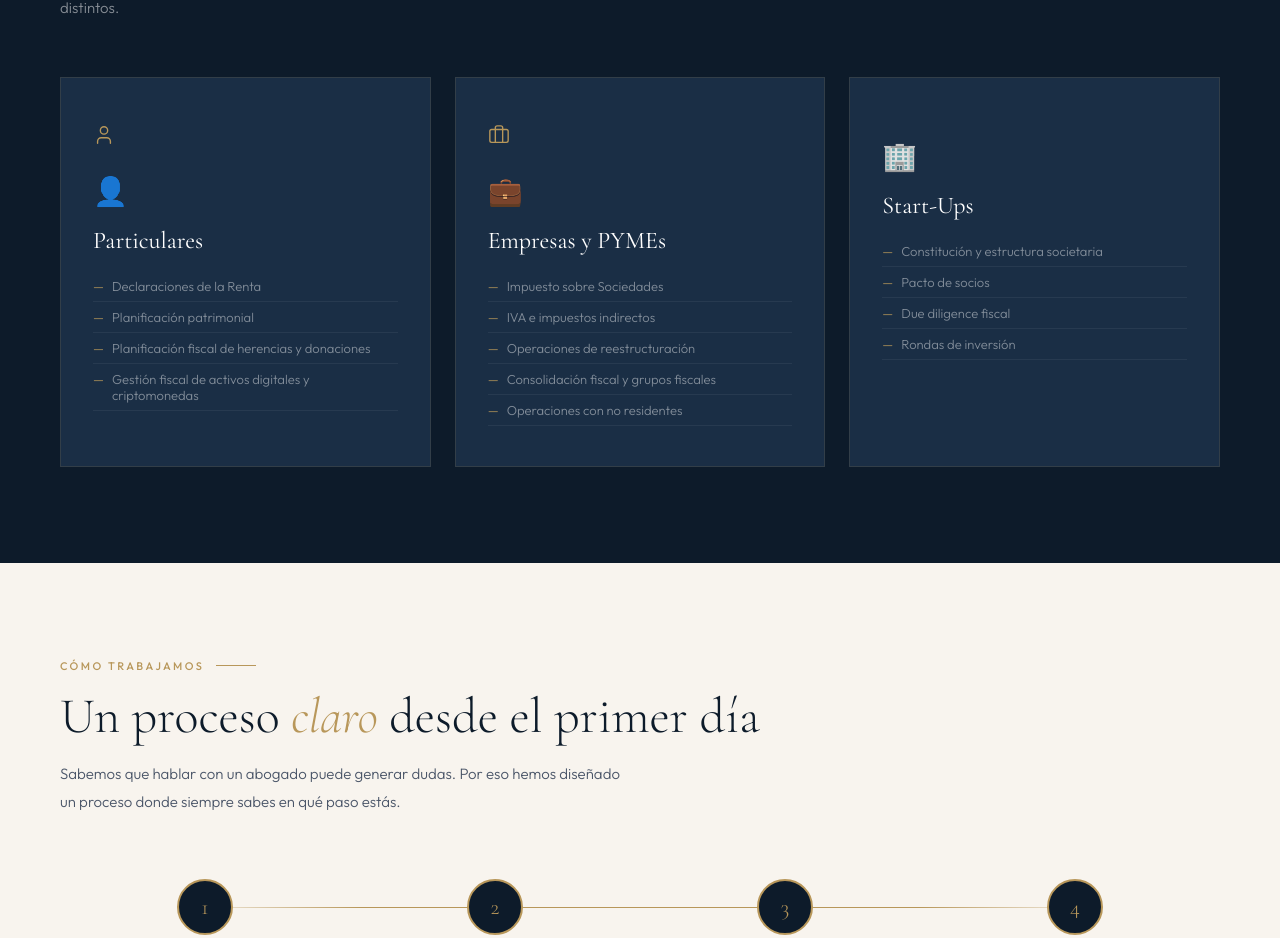
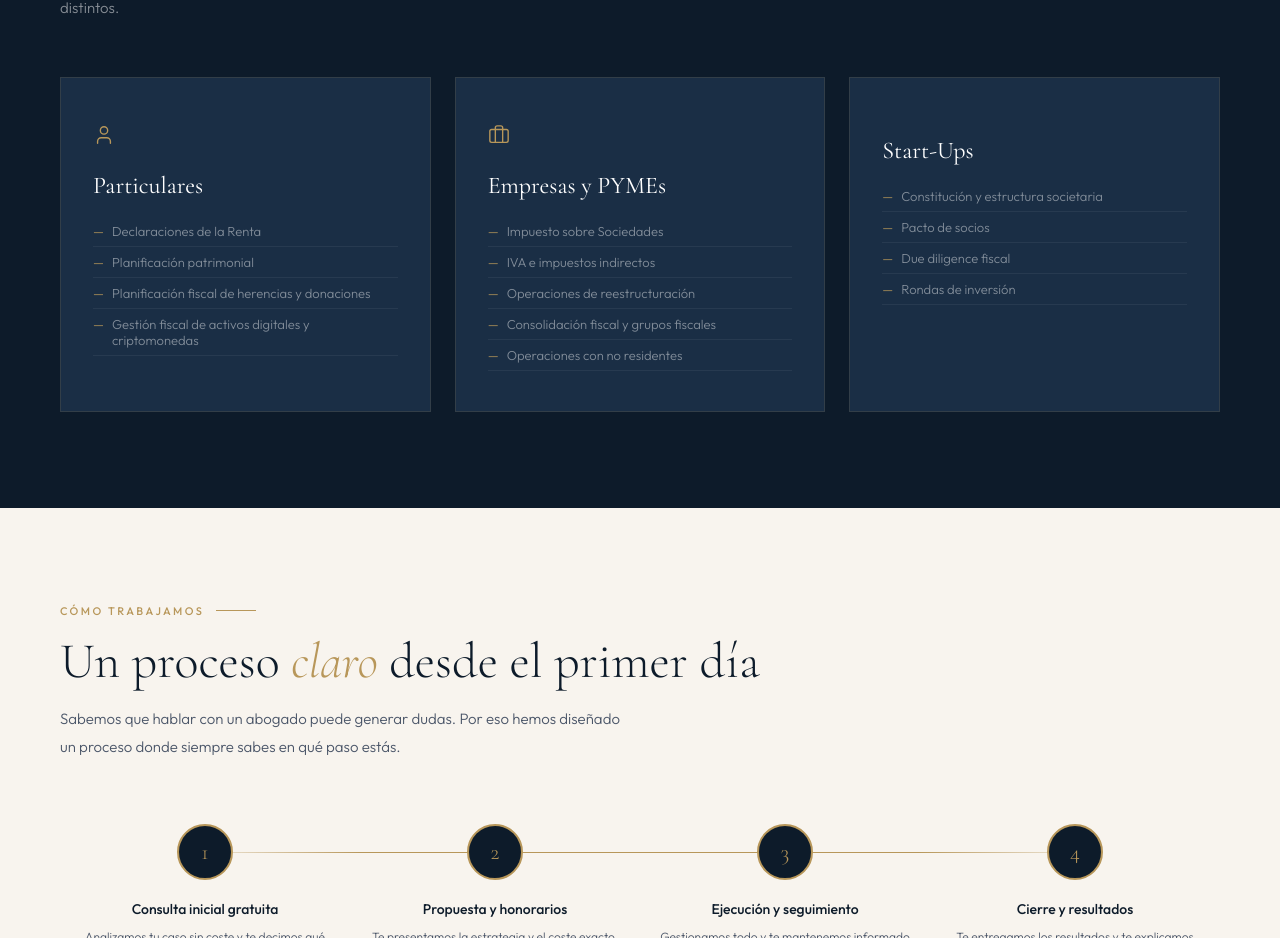
Before and after one commit to Ivanrm01/IRM-Abogados, a Next.js app: page /servicios in a window 1280 px wide. Shown: the part 1698-2636 px from the top of the page. Built offline with nearby package versions, Linux system fonts and the light colour scheme.

Commit message:
Update page.jsx

```diff
--- a/app/servicios/page.jsx
+++ b/app/servicios/page.jsx
@@ -82,7 +82,6 @@ export default function ServiciosPage() {
                 {p.icon === '💼' && <Briefcase size={22} strokeWidth={1.5} color="#B8975A" />}
                 {p.icon === '🚀' && <Activity size={22} strokeWidth={1.5} color="#B8975A" />}
               </div>
-              <div className={styles.pqIcon}>{p.icon}</div>
               <h3 className={styles.pqTitle}>{p.title}</h3>
               <ul className={styles.pqList}>{p.items.map(i => <li key={i}>{i}</li>)}</ul>
             </div>
```
